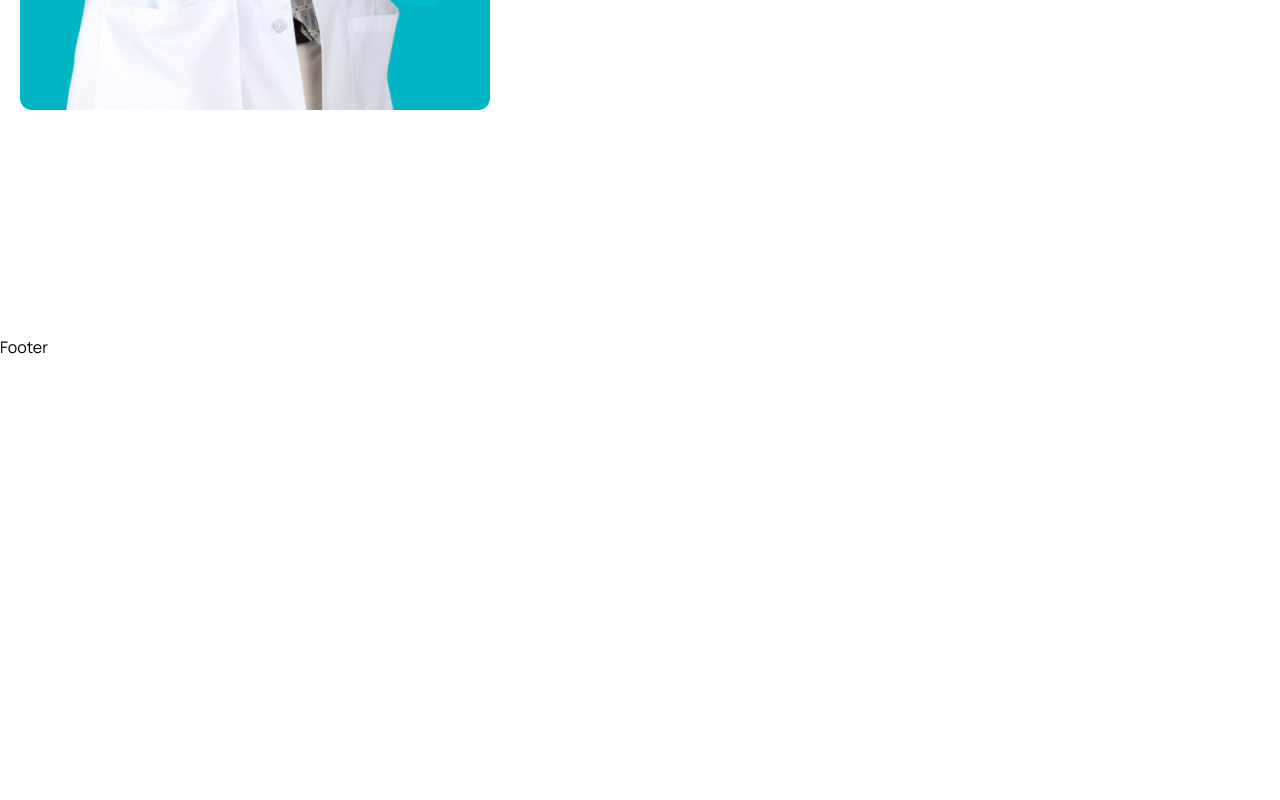
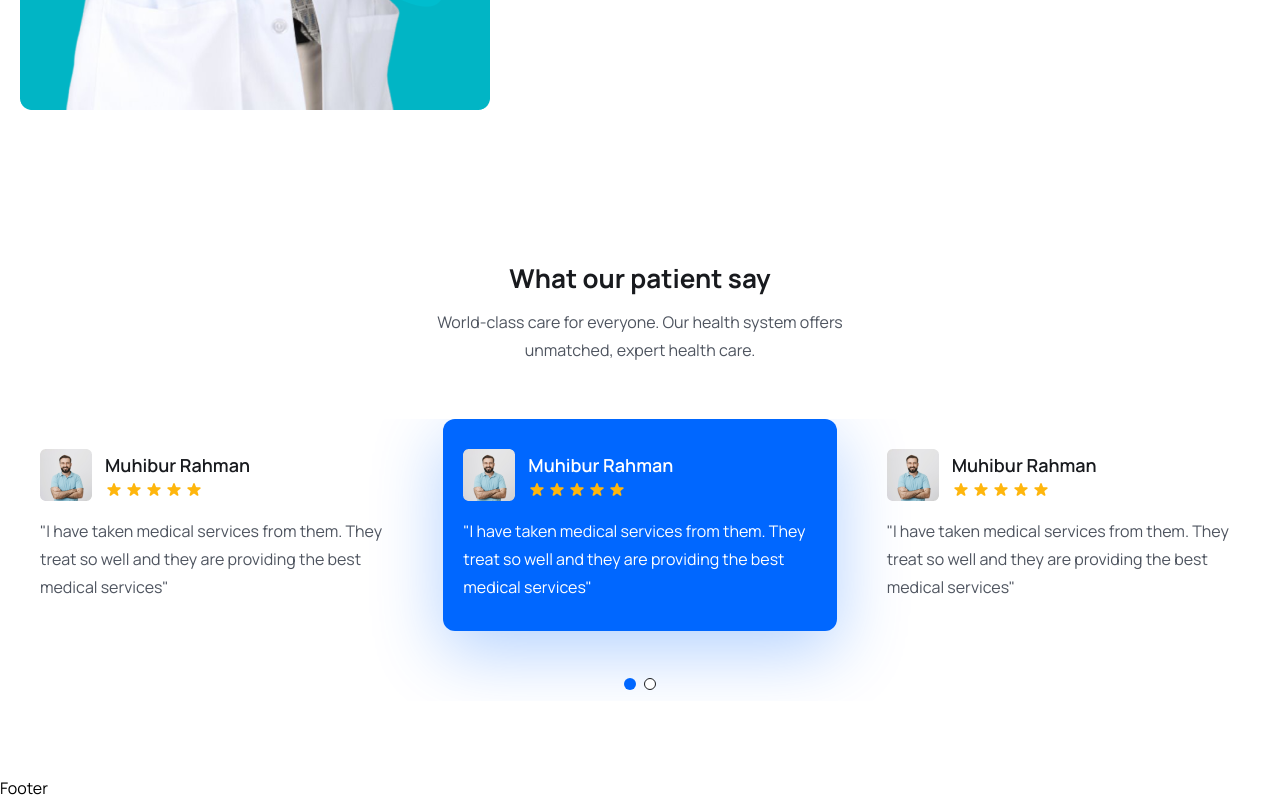
Before and after one commit to KMPKBandara/MediQ, a React (Vite) app in the folder frontend/: page / in a window 1280 px wide. Shown: the part 4626-5426 px from the top of the page. Before the commit the page ends 4985 px from the top, so only its background shows below. Built offline with nearby package versions, Linux system fonts and the light colour scheme.

Commit message:
Testimonial section completed

```diff
--- a/frontend/src/App.css
+++ b/frontend/src/App.css
@@ -9,6 +9,70 @@
 body{
   font-family: "Manrope", sans-serif;
 }
+
+/*.swiper-pagination-bullet{
+  width: 12px !important;
+  height: 12px !important;
+  border: 1px solid #181a1e !important;
+  opacity: 100% !important;
+  background: #fff !important;
+}
+
+.swiper-pagination-bullet-action{
+  background: #0067ff !important;
+  border: none !important;
+}
+
+.swiper{
+  padding-bottom: 70px !important;
+}
+
+.swiper-slide.swiper-slide-next{
+  background: #0067ff;
+  border-radius: 12px;
+  box-shadow: 0px 20px 70px rgba(0, 103, 255, 0.3) !important;
+}
+
+.swiper-slide.swiper-slide-next h4,
+.swiper-slide.swiper-slide-next p{
+  color: #fff !important;
+}
+
+.swiper-pagination{
+  top:90% !important;
+}*/
+.swiper-pagination-bullet {
+  width: 12px !important;
+  height: 12px !important;
+  border: 1px solid #181a1e !important;
+  opacity: 1 !important;
+  background: #fff !important;
+}
+
+.swiper-pagination-bullet-active {
+  background: #0067ff !important;
+  border: none !important;
+}
+
+.swiper {
+  padding-bottom: 70px !important;
+}
+
+.swiper-slide.swiper-slide-next {
+  background: #0067ff;
+  border-radius: 12px;
+  box-shadow: 0px 20px 70px rgba(0, 103, 255, 0.3) !important;
+}
+
+.swiper-slide.swiper-slide-next h4,
+.swiper-slide.swiper-slide-next p {
+  color: #fff !important;
+}
+
+.swiper-pagination {
+  top: 90% !important;
+}
+
 
 .sticky_header{
   width: 100%;
--- /dev/null
+++ b/frontend/src/components/Testimonial/Testimonial.jsx
@@ -0,0 +1,129 @@
+import React from "react";
+import { Pagination } from "swiper/modules";
+import { Swiper, SwiperSlide } from "swiper/react";
+import "swiper/css";
+import "swiper/css/pagination";
+import patientAvatar from "../../assets/images/patient-avatar.png";
+import { HiStar } from "react-icons/hi";
+
+const Testimonial = () => {
+  return (
+    <div className="mt-[30px] lg:mt-[55px]">
+      <Swiper
+        modules={[Pagination]}
+        spaceBetween={30}
+        slidesPerView={1}
+        pagination={{ clickable: true }}
+        breakpoints={{
+          640: {
+            slidesPerView: 1,
+            spaceBetween: 0,
+          },
+          768: {
+            slidesPerView: 2,
+            spaceBetween: 20,
+          },
+          1024: {
+            slidesPerView: 3,
+            spaceBetween: 30,
+          },
+        }}
+      >
+        <SwiperSlide>
+          <div className="py-[30px] px-5 rounded-3">
+            <div className="flex items-center gap-[13px]">
+              <img src={patientAvatar} alt="" />
+              <div>
+                <h4 className="text-[18px] leading-[30px] font-semibold text-headingColor">
+                  Muhibur Rahman
+                </h4>
+                <div className="flex items-center gap-[2px]">
+                  <HiStar className="text-yellowColor w-[18px] h-5" />
+                  <HiStar className="text-yellowColor w-[18px] h-5" />
+                  <HiStar className="text-yellowColor w-[18px] h-5" />
+                  <HiStar className="text-yellowColor w-[18px] h-5" />
+                  <HiStar className="text-yellowColor w-[18px] h-5" />
+                </div>
+              </div>
+            </div>
+            <p className="text-[16px] leading-7 mt-4 text-textColor font-[400]">
+              "I have taken medical services from them. They treat so well and
+              they are providing the best medical services"
+            </p>
+          </div>
+        </SwiperSlide>
+        <SwiperSlide>
+          <div className="py-[30px] px-5 rounded-3">
+            <div className="flex items-center gap-[13px]">
+              <img src={patientAvatar} alt="" />
+              <div>
+                <h4 className="text-[18px] leading-[30px] font-semibold text-headingColor">
+                  Muhibur Rahman
+                </h4>
+                <div className="flex items-center gap-[2px]">
+                  <HiStar className="text-yellowColor w-[18px] h-5" />
+                  <HiStar className="text-yellowColor w-[18px] h-5" />
+                  <HiStar className="text-yellowColor w-[18px] h-5" />
+                  <HiStar className="text-yellowColor w-[18px] h-5" />
+                  <HiStar className="text-yellowColor w-[18px] h-5" />
+                </div>
+              </div>
+            </div>
+            <p className="text-[16px] leading-7 mt-4 text-textColor font-[400]">
+              "I have taken medical services from them. They treat so well and
+              they are providing the best medical services"
+            </p>
+          </div>
+        </SwiperSlide>
+        <SwiperSlide>
+          <div className="py-[30px] px-5 rounded-3">
+            <div className="flex items-center gap-[13px]">
+              <img src={patientAvatar} alt="" />
+              <div>
+                <h4 className="text-[18px] leading-[30px] font-semibold text-headingColor">
+                  Muhibur Rahman
+                </h4>
+                <div className="flex items-center gap-[2px]">
+                  <HiStar className="text-yellowColor w-[18px] h-5" />
+                  <HiStar className="text-yellowColor w-[18px] h-5" />
+                  <HiStar className="text-yellowColor w-[18px] h-5" />
+                  <HiStar className="text-yellowColor w-[18px] h-5" />
+                  <HiStar className="text-yellowColor w-[18px] h-5" />
+                </div>
+              </div>
+            </div>
+            <p className="text-[16px] leading-7 mt-4 text-textColor font-[400]">
+              "I have taken medical services from them. They treat so well and
+              they are providing the best medical services"
+            </p>
+          </div>
+        </SwiperSlide>
+        <SwiperSlide>
+          <div className="py-[30px] px-5 rounded-3">
+            <div className="flex items-center gap-[13px]">
+              <img src={patientAvatar} alt="" />
+              <div>
+                <h4 className="text-[18px] leading-[30px] font-semibold text-headingColor">
+                  Muhibur Rahman
+                </h4>
+                <div className="flex items-center gap-[2px]">
+                  <HiStar className="text-yellowColor w-[18px] h-5" />
+                  <HiStar className="text-yellowColor w-[18px] h-5" />
+                  <HiStar className="text-yellowColor w-[18px] h-5" />
+                  <HiStar className="text-yellowColor w-[18px] h-5" />
+                  <HiStar className="text-yellowColor w-[18px] h-5" />
+                </div>
+              </div>
+            </div>
+            <p className="text-[16px] leading-7 mt-4 text-textColor font-[400]">
+              "I have taken medical services from them. They treat so well and
+              they are providing the best medical services"
+            </p>
+          </div>
+        </SwiperSlide>
+      </Swiper>
+    </div>
+  );
+};
+
+export default Testimonial;
--- a/frontend/src/pages/Home.jsx
+++ b/frontend/src/pages/Home.jsx
@@ -15,6 +15,7 @@
 import ServiceList from "../components/Services/ServiceList";
 import DoctorsList from "../components/Doctors/DoctorsList";
 import FaqList from "../components/Faq/FaqList";
+import Testimonial from "../components/Testimonial/Testimonial";
 
 const Home = () => {
   return (
@@ -270,7 +271,16 @@
       {/* ===== faq section end =====  */}
       {/* ===== testimonial ===== */}
       <section>
-        <div className="container"></div>
+        <div className="container">
+          <div className="xl:w-[470px] mx-auto">
+            <h2 className="heading text-center">What our patient say</h2>
+            <p className="text_para text-center">
+              World-class care for everyone. Our health system offers unmatched,
+              expert health care.
+            </p>
+          </div>
+          <Testimonial />
+        </div>
       </section>
       {/* ===== testimonial end ===== */}
     </>
```
Also changed, not shown: 1 other file (tests, documents, lock files or other folders).
